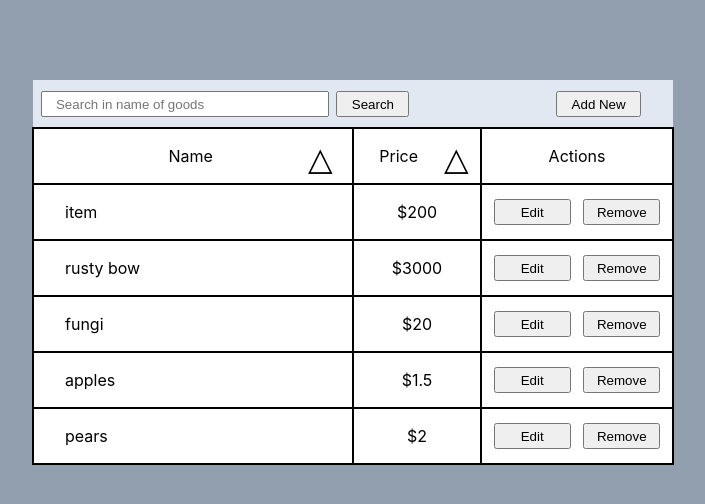
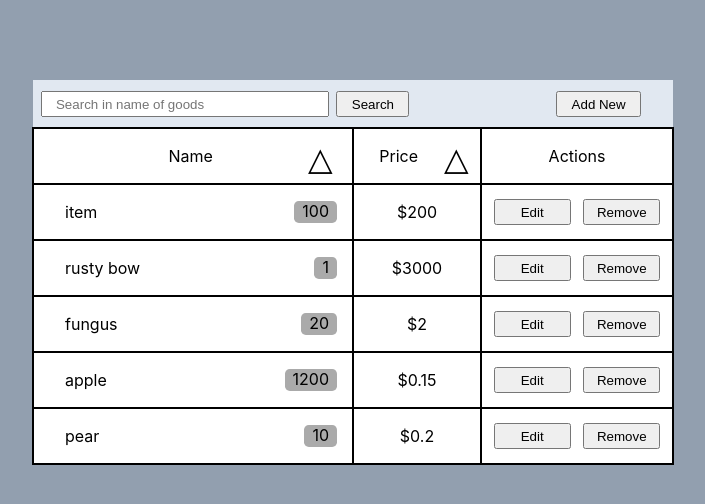
Before and after one commit to NulleanAndRain/ReactJSPractice, a React (Create React App) app: page / in a window 1280 px wide. Shown: the top 504 px of the page, without its empty margins (287-992 px from the left). Built offline with nearby package versions, Linux system fonts and the light colour scheme.

Commit message:
added items count

```diff
--- /dev/null
+++ b/src/components/Table/NameCell.js
@@ -0,0 +1,16 @@
+
+
+const NameCell = (props) => {
+    return (
+        <div className = 'NameCell'>
+            <div className = 'NameCell_Name'>
+                {props.name}
+            </div>
+            <div className = 'NameCell_Count'>
+                {props.count}
+            </div>
+        </div>
+    );
+}
+
+export { NameCell }
--- a/src/components/Table/Table.css
+++ b/src/components/Table/Table.css
@@ -70,3 +70,27 @@
 .Rotate{
     transform: rotate(180deg);
 }
+
+.NameCell {
+    width: 100%;
+    height: 100%;
+    display: flex;
+    flex-direction: row;
+    align-content: center;
+    align-items: center;
+    justify-content: space-between;
+}
+
+.NameCell_Name{
+    justify-self: flex-start;
+}
+.NameCell_Count{
+    justify-self: flex-end;
+    margin-right: 1em;
+    height: 1.4em;
+    width: auto;
+    padding-left: 0.5em;
+    padding-right: 0.5em;
+    border-radius: 0.3em;
+    background-color: #aaa;
+}
--- a/src/components/Table/TableDefault.js
+++ b/src/components/Table/TableDefault.js
@@ -1,6 +1,5 @@
 import { useMemo } from "react";
 import { useSelector } from "react-redux";
-import { ItemActions } from "./ItemActions";
 import { TableHeader } from "./TableHeader";
 import { TableItem } from "./TableItem";
 
@@ -14,9 +13,9 @@ export function TableDefault(props) {
             itemsList.map((item, id) =>
                 <TableItem
                     key = {id}
-                    Item1 = {item.name}
-                    Item2 = {'$' + item.price}
-                    Item3 = {<ItemActions />}
+                    name = {item.name}
+                    price = {item.price}
+                    count = {item.count}
                 />
             )
         }
--- a/src/components/Table/TableHeader.js
+++ b/src/components/Table/TableHeader.js
@@ -1,5 +1,5 @@
 import { useCallback, useRef } from 'react';
-import { TableItem } from "./TableItem";
+import { TableRow } from './TableRow';
 
 const TableHeader = (props) => {
     const sortByName = () => {
@@ -8,7 +8,7 @@ const TableHeader = (props) => {
     const sortByPrice = () => {
         console.log('sortByPrice');
     };
-    return <TableItem
+    return <TableRow
         Item1 = {<CtrlCell text = 'Name' action = {sortByName}/>}
         Item2 = {<CtrlCell text = 'Price' action = {sortByPrice}/>}
         Item3 = {<>Actions</>}
--- a/src/components/Table/TableItem.js
+++ b/src/components/Table/TableItem.js
@@ -1,10 +1,13 @@
+import { ItemActions } from './ItemActions';
+import { TableRow } from './TableRow';
 import './Table.css';
+import { NameCell } from './NameCell';
 
 export function TableItem(props) {
     return (
-    <div className = 'TableItem'>
-        <span className = 'TableCell1'>{props.Item1}</span>
-        <span className = 'TableCell2'>{props.Item2}</span>
-        <span className = 'TableCell3'>{props.Item3}</span>
-    </div>);
+    <TableRow
+        Item1 = {<NameCell name = {props.name} count = {props.count} />}
+        Item2 = {'$' + props.price}
+        Item3 = {<ItemActions />}
+    />);
 }
--- /dev/null
+++ b/src/components/Table/TableRow.js
@@ -0,0 +1,10 @@
+import './Table.css';
+
+export function TableRow(props) {
+    return (
+    <div className = 'TableItem'>
+        <span className = 'TableCell1'>{props.Item1}</span>
+        <span className = 'TableCell2'>{props.Item2}</span>
+        <span className = 'TableCell3'>{props.Item3}</span>
+    </div>);
+}
--- a/src/data/items.json
+++ b/src/data/items.json
@@ -1,7 +1,7 @@
 [
-    {"name": "item", "price": 200},
-    {"name": "rusty bow", "price": 3000},
-    {"name": "fungi", "price": 20},
-    {"name": "apples", "price": 1.5},
-    {"name": "pears", "price": 2}
+    {"name": "item", "price": 200, "count": 100},
+    {"name": "rusty bow", "price": 3000, "count": 1},
+    {"name": "fungus", "price": 2, "count": 20},
+    {"name": "apple", "price": 0.15, "count": 1200},
+    {"name": "pear", "price": 0.2, "count": 10}
 ]
```
